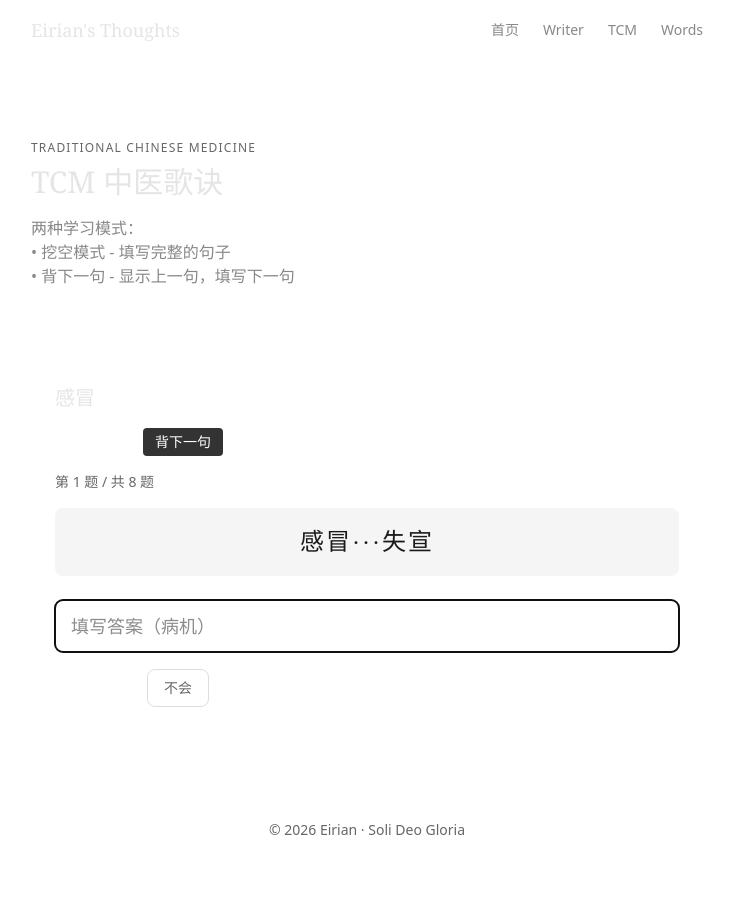
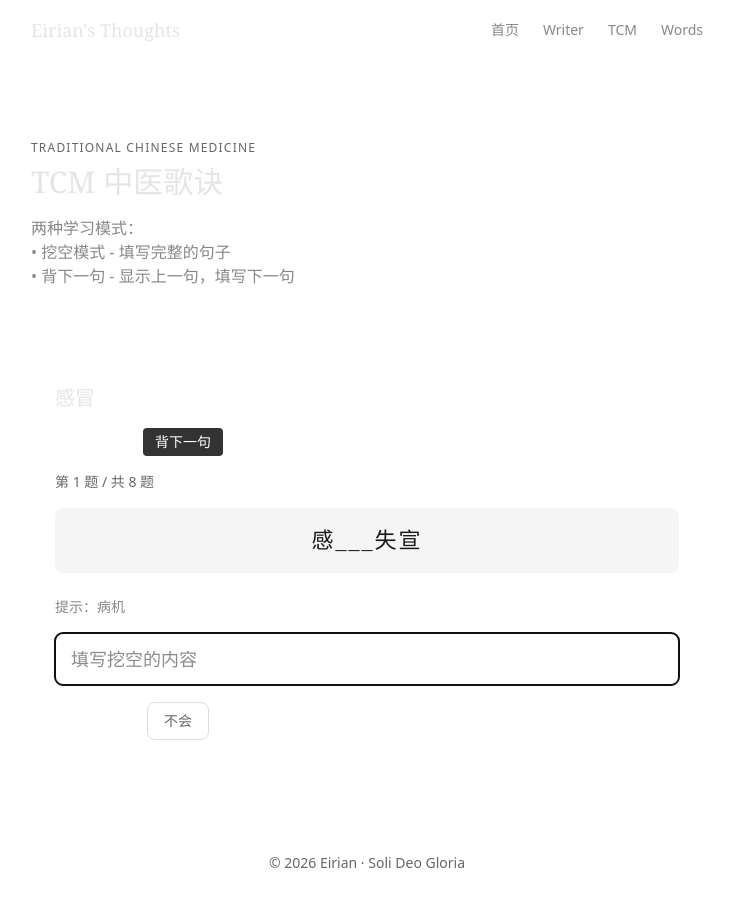
Before and after one commit to Eirian-design/my-thoughts, a Next.js app: page /tcm in a window 1280 px wide. Shown: the whole page, without its empty margins (273-1007 px from the left). Before the commit the page ends 872 px from the top, so only its background shows below. Built offline with nearby package versions, Linux system fonts and the light colour scheme.

Commit message:
fix: 挖空模式改为显示完整句子挖空关键词

```diff
--- a/src/app/tcm/Quiz.tsx
+++ b/src/app/tcm/Quiz.tsx
@@ -74,7 +74,7 @@ export default function Quiz({
         <p className="text-2xl mb-4" style={{ color: '#4ade80' }}>🎉 恭喜完成！</p>
         <button
           onClick={() => { setCurrentIndex(0); setInput(""); setCompleted(false); setCorrect(false); setShowAnswer(false); }}
-          className="px-6 py-2 rounded-lg mr-3"
+          className="px-6 py-2 rounded-lg"
           style={{ background: 'var(--accent)', color: '#fff' }}
         >
           再来一次
@@ -87,17 +87,15 @@ export default function Quiz({
   const prevAnswer = currentIndex > 0 ? blanks[currentIndex - 1].answer : "";
   const hint = blanks[currentIndex]?.hint || "";
 
-  // 挖空模式：从整句中挖掉部分内容
+  // 挖空模式：显示完整句子，挖空关键部分（用_____表示）
   if (mode2 === "blank") {
-    // 把答案分成几个字，保留首尾，中间隐藏
+    // 把答案中部分内容挖空，用 ____ 代替
     const chars = currentAnswer.split('');
-    const hideCount = Math.max(1, Math.floor(chars.length * 0.5));
-    const startKeep = Math.ceil(chars.length * 0.25);
-    const blanked = [...chars];
-    for (let i = startKeep; i < startKeep + hideCount && i < chars.length - 1; i++) {
-      blanked[i] = '·';
-    }
-    const displayText = blanked.join('');
+    const hideCount = Math.max(2, Math.floor(chars.length * 0.6));
+    const startHide = Math.floor((chars.length - hideCount) / 2);
+    const displayText = chars.map((c, i) =>
+      i >= startHide && i < startHide + hideCount ? '_' : c
+    ).join('').replace(/_+/g, '___');
 
     return (
       <div>
@@ -124,15 +122,20 @@ export default function Quiz({
           第 {currentIndex + 1} 题 / 共 {blanks.length} 题
         </div>
 
-        {/* 题目 */}
+        {/* 题目：完整句子，关键部分挖空 */}
         <div className="mb-6 p-4 rounded-lg text-center" style={{
           background: '#f5f5f5',
           color: '#1a1a1a',
-          fontSize: '24px',
+          fontSize: '22px',
           fontFamily: 'serif',
           letterSpacing: '2px'
         }}>
           {displayText}
+        </div>
+
+        {/* 提示 */}
+        <div className="mb-4 text-sm" style={{ color: '#888' }}>
+          提示：{hint}
         </div>
 
         {/* 输入框 */}
@@ -143,7 +146,7 @@ export default function Quiz({
               value={input}
               onChange={(e) => setInput(e.target.value)}
               onKeyDown={(e) => e.key === "Enter" && checkAnswer()}
-              placeholder={`填写答案${hint ? `（${hint}）` : ''}`}
+              placeholder={`填写挖空的内容`}
               className="w-full px-4 py-3 rounded-lg border text-lg"
               style={{
                 borderColor: correct ? '#4ade80' : showHint ? '#f87171' : '#ddd',
@@ -168,9 +171,6 @@ export default function Quiz({
               >
                 不会
               </button>
-              {showHint && (
-                <span style={{ color: '#f87171' }}>提示: {hint}</span>
-              )}
             </div>
           </div>
         )}
@@ -222,7 +222,7 @@ export default function Quiz({
       <div className="mb-6 p-4 rounded-lg text-center" style={{
         background: '#f5f5f5',
         color: '#1a1a1a',
-        fontSize: '24px',
+        fontSize: '22px',
         fontFamily: 'serif',
         letterSpacing: '2px'
       }}>
```
